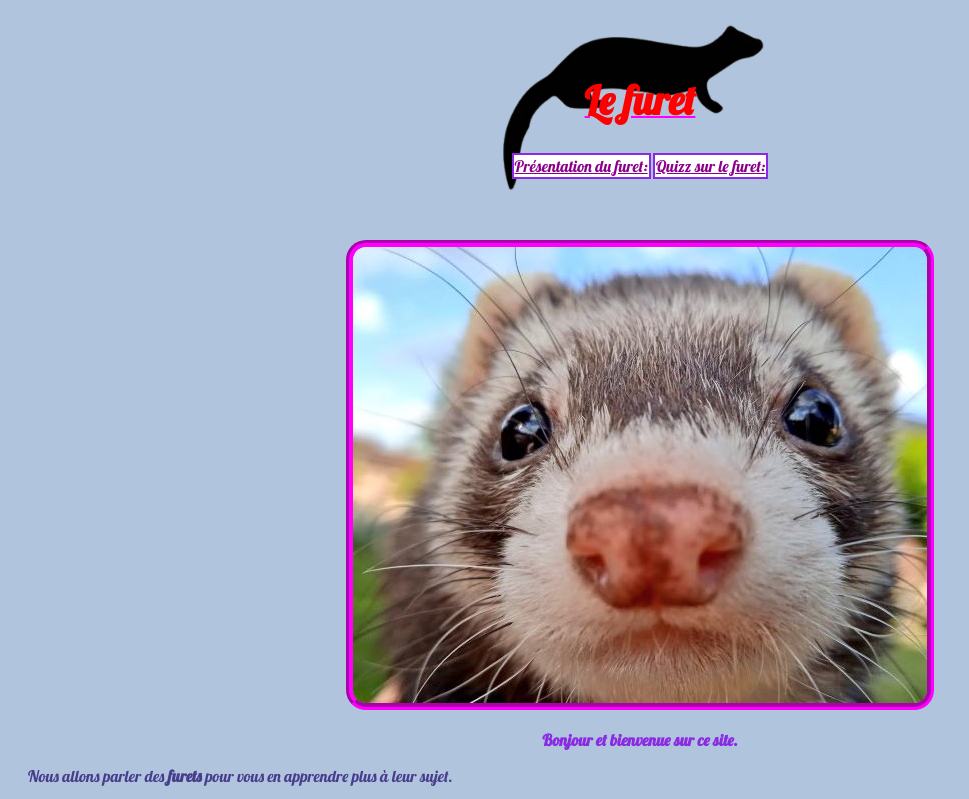
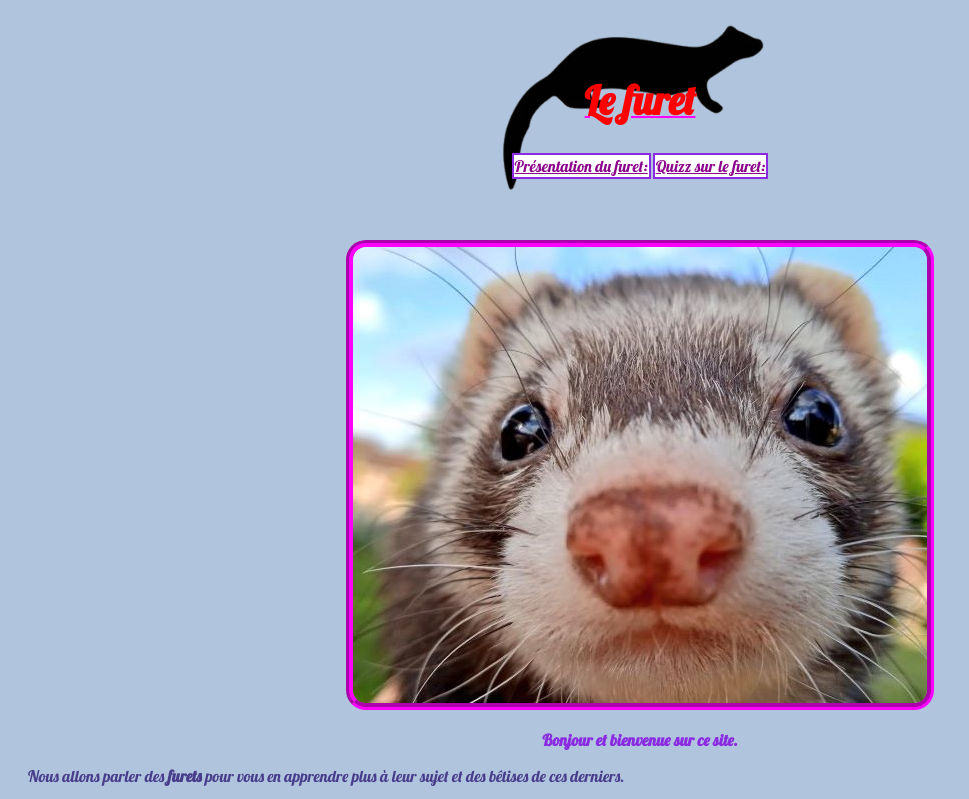
Before and after one commit to Marie-Helene-Roussel/projet-HTML5-et-CSS3-pour-OpenClassroom, a plain HTML site: page projet HTML5 et CSS3 pour OpenClassroom/index.html in a window 1280 px wide. Shown: the top 799 px of the page, without its empty margins (0-969 px from the left). Drawn offline with Linux system fonts and the light colour scheme.

Commit message:
J'ai modifié pour teste

```diff
--- a/projet HTML5 et CSS3 pour OpenClassroom/index.html
+++ b/projet HTML5 et CSS3 pour OpenClassroom/index.html
@@ -40,7 +40,7 @@
 
         Bonjour et bienvenue sur ce site. </p>
       <p class="bleu"> Nous allons parler des <span class="gras"> furets </span> pour vous en apprendre plus à leur
-        sujet. </p>
+        sujet et des bêtises de ces derniers. </p>
       <p> Pour vous présenter les <span class="gras"> furets </span>, je vais être aidé de ma petite furette <span
           class="jasiri">Jasiri </span> . <br />
         <span class="jasiri">Jasiri</span> est une furette adorable, <span class="jasiri"> elle est mignonne et
```
